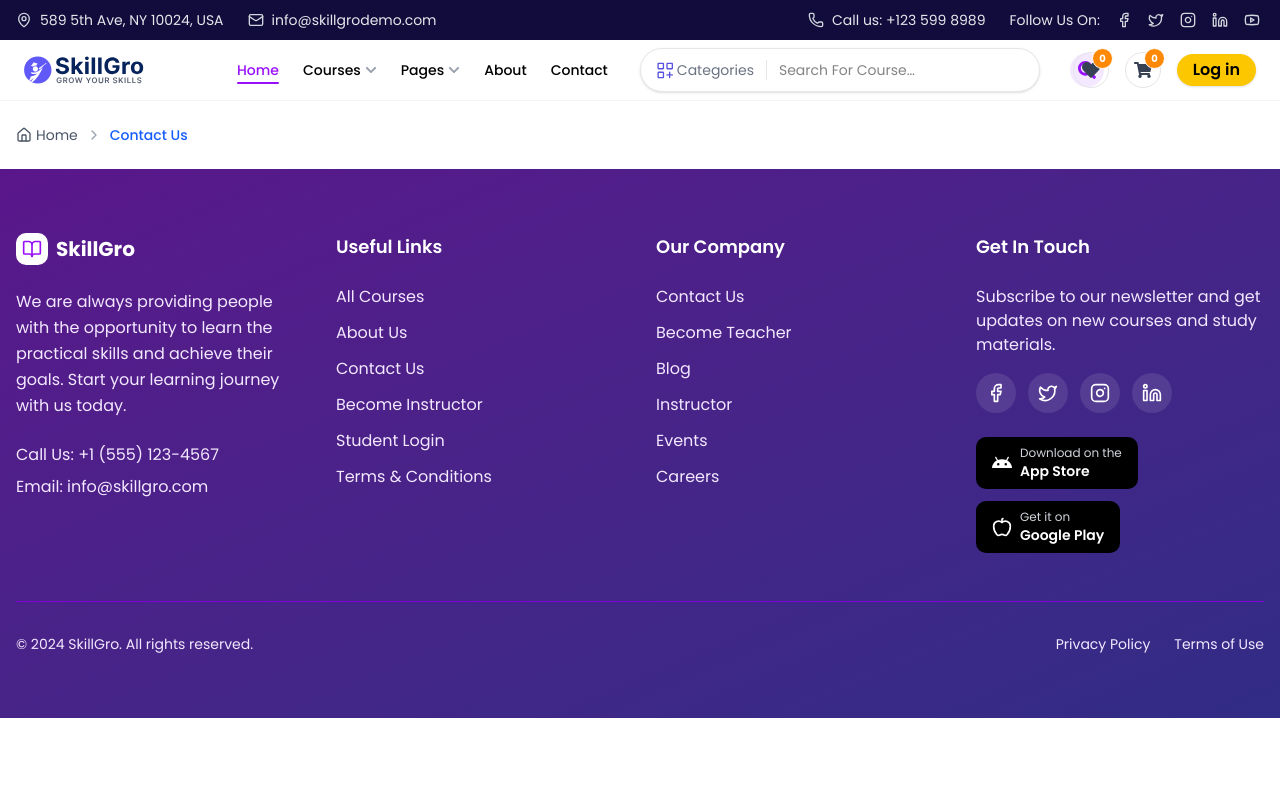
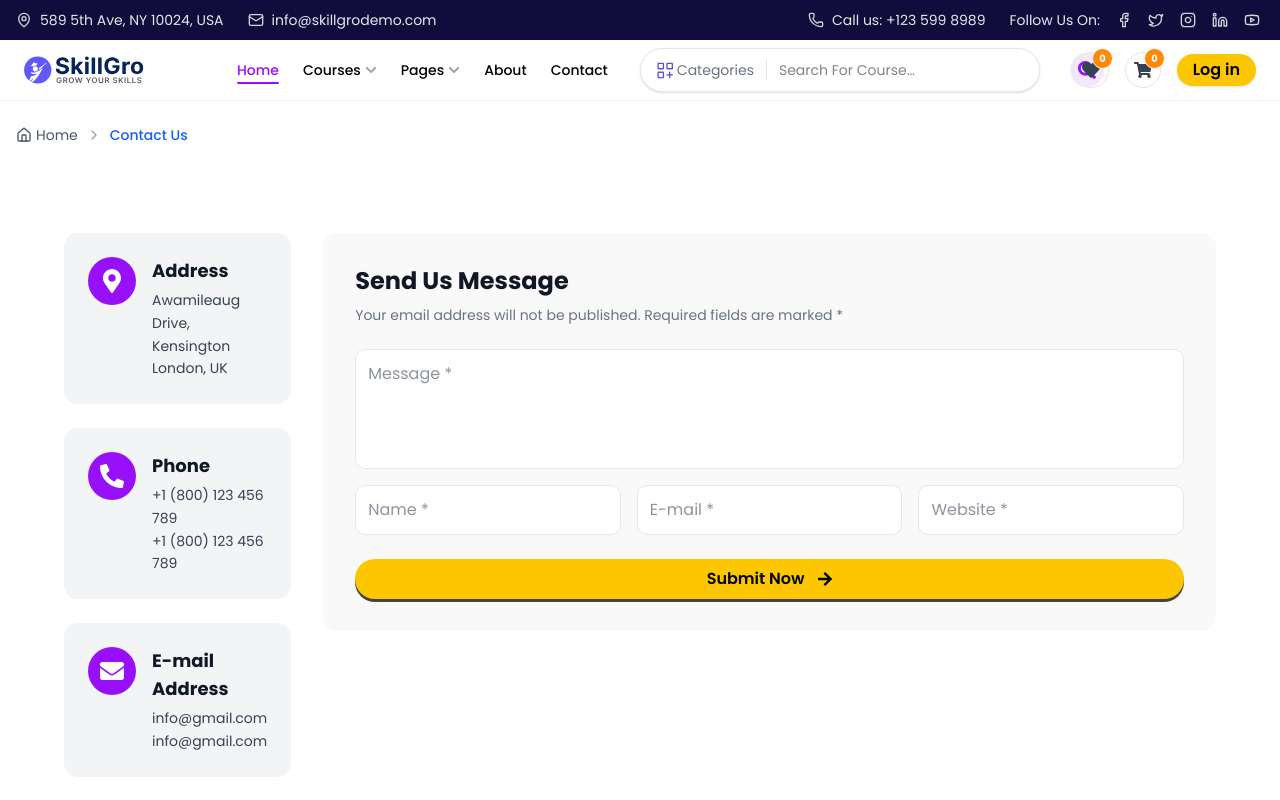
Before and after one commit to akradadiya28/E-Learning, a Next.js app: page /contact-us in a window 1280 px wide. Shown: the top 800 px of the page. Built offline with nearby package versions, Linux system fonts and the light colour scheme.

Commit message:
contact us page ui created

```diff
--- a/src/app/contact-us/page.tsx
+++ b/src/app/contact-us/page.tsx
@@ -1,10 +1,35 @@
 import { PageBreadcrumb } from "@/components/common/PageBreadcrumb";
+import {
+  FaMapMarkerAlt,
+  FaPhoneAlt,
+  FaEnvelope,
+  FaArrowRight,
+} from "react-icons/fa";
+
 import React from "react";
 
 export default function ContactUs() {
   const breadcrumbs = [
     { label: "Home", href: "/" },
     { label: "Contact Us", current: true },
+  ];
+
+  const contactInfo = [
+    {
+      icon: <FaMapMarkerAlt className="text-2xl" />,
+      title: "Address",
+      lines: ["Awamileaug Drive, Kensington", "London, UK"],
+    },
+    {
+      icon: <FaPhoneAlt className="text-2xl" />,
+      title: "Phone",
+      lines: ["+1 (800) 123 456 789", "+1 (800) 123 456 789"],
+    },
+    {
+      icon: <FaEnvelope className="text-2xl" />,
+      title: "E-mail Address",
+      lines: ["info@gmail.com", "info@gmail.com"],
+    },
   ];
   return (
     <>
@@ -13,6 +38,79 @@ export default function ContactUs() {
         showLogo={true}
         title={"Contact Us"}
       />
+      <section className="py-16 px-2 md:px-0 bg-white">
+        <div className="max-w-6xl mx-auto flex flex-col md:flex-row gap-8">
+          {/* Left: Contact Info Cards */}
+          <div className="flex flex-col gap-6 flex-1 max-w-md mx-auto md:mx-0">
+            {contactInfo.map((info) => (
+              <div
+                key={info.title}
+                className="flex items-start gap-4 bg-gray-100 rounded-xl p-6"
+              >
+                <div className="bg-purple-600 text-white p-3 rounded-full flex items-center justify-center min-w-[48px] min-h-[48px]">
+                  {info.icon}
+                </div>
+                <div>
+                  <h4 className="font-bold text-gray-900 text-lg mb-1">
+                    {info.title}
+                  </h4>
+                  {info.lines.map((line, idx) => (
+                    <div
+                      key={idx}
+                      className="text-gray-700 text-sm leading-relaxed"
+                    >
+                      {line}
+                    </div>
+                  ))}
+                </div>
+              </div>
+            ))}
+          </div>
+          {/* Right: Contact Form */}
+          <div className="p-6 md:p-0">
+            <div className="flex-1 bg-[#f9f9f9] rounded-xl p-8 flex flex-col justify-center min-w-0 w-full">
+              <h3 className="text-2xl font-bold text-gray-900 mb-2">
+                Send Us Message
+              </h3>
+              <p className="text-gray-500 text-sm mb-6">
+                Your email address will not be published. Required fields are
+                marked *
+              </p>
+              <form className="flex flex-col gap-4 w-full">
+                <textarea
+                  className="w-full min-h-[120px] rounded-lg border border-gray-200 p-3 text-gray-800 resize-none focus:outline-none focus:ring-2 focus:ring-purple-200 bg-white"
+                  placeholder="Message *"
+                  required
+                />
+                <div className="flex flex-col md:flex-row gap-4 w-full">
+                  <input
+                    className="flex-1 min-w-0 rounded-lg border border-gray-200 p-3 text-gray-800 focus:outline-none focus:ring-2 focus:ring-purple-200 bg-white w-full"
+                    placeholder="Name *"
+                    required
+                  />
+                  <input
+                    className="flex-1 min-w-0 rounded-lg border border-gray-200 p-3 text-gray-800 focus:outline-none focus:ring-2 focus:ring-purple-200 bg-white w-full"
+                    placeholder="E-mail *"
+                    required
+                    type="email"
+                  />
+                  <input
+                    className="flex-1 min-w-0 rounded-lg border border-gray-200 p-3 text-gray-800 focus:outline-none focus:ring-2 focus:ring-purple-200 bg-white w-full"
+                    placeholder="Website *"
+                    required
+                  />
+                </div>
+                <button
+                  type="submit"
+                  className="mt-2 flex items-center justify-center gap-2 bg-yellow-400 text-black font-semibold px-6 py-2 rounded-full shadow-[0_3px_0_0_#444] hover:bg-yellow-300 transition-all w-full md:w-auto"
+                >
+                  Submit Now <FaArrowRight className="ml-1 text-base" />
+                </button>
+              </form>
+            </div>
+          </div>
+        </div>
+      </section>
     </>
   );
 }
```
